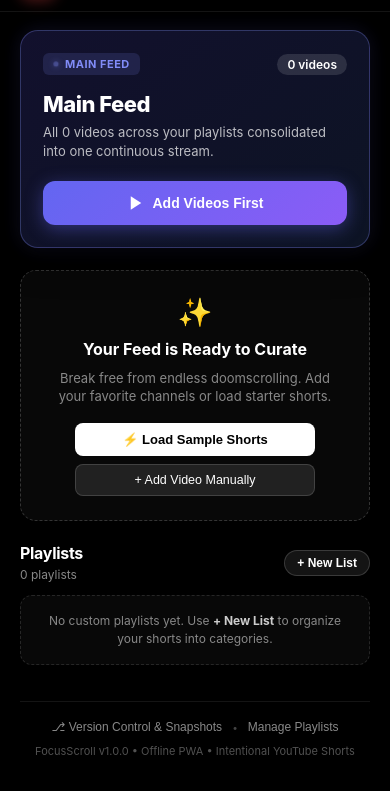
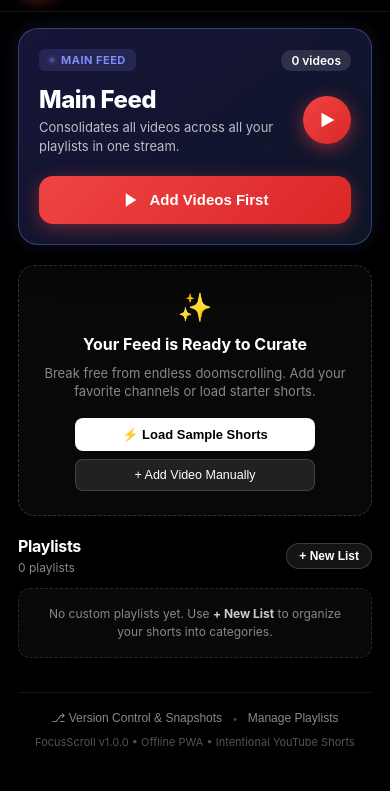
Before and after one commit to Lksharma906/focus-scroll, a website built with Vite: page index.html in a window 390 px wide. Shown: the part 53-844 px from the top of the page. Built offline with nearby package versions, Linux system fonts and the light colour scheme.

Commit message:
fix(mobile): resolve iPhone hero card shrinking and enable tap-to-play on Main Feed

```diff
--- a/src/components/home.ts
+++ b/src/components/home.ts
@@ -84,7 +84,7 @@ export class HomeScreen {
 
         <main class="home-main-scroll">
           <!-- Featured Hero: Main Feed -->
-          <section class="home-hero-card">
+          <section class="home-hero-card" id="home-hero-card" title="Tap to Play Main Feed">
             <div class="hero-top-row">
               <div class="hero-badge">
                 <span class="pulse-dot"></span>
@@ -94,10 +94,21 @@ export class HomeScreen {
             </div>
 
             <div class="hero-info">
-              <h2 class="hero-heading">Main Feed</h2>
-              <p class="hero-subtext">
-                All ${totalVideos} videos across your playlists consolidated into one continuous stream.
-              </p>
+              <div class="hero-heading-row">
+                <div class="hero-heading-text">
+                  <h2 class="hero-heading">Main Feed</h2>
+                  <p class="hero-subtext">
+                    ${totalVideos > 0
+                      ? `All ${totalVideos} videos across your playlists in one continuous stream.`
+                      : 'Consolidates all videos across all your playlists in one stream.'}
+                  </p>
+                </div>
+                <div class="hero-play-circle" id="home-hero-circle-btn" title="Play Main Feed" aria-label="Play Main Feed">
+                  <svg width="22" height="22" viewBox="0 0 24 24" fill="currentColor">
+                    <polygon points="6 4 20 12 6 20 6 4"></polygon>
+                  </svg>
+                </div>
+              </div>
 
               ${
                 previewThumbs.length > 0
@@ -111,6 +122,7 @@ export class HomeScreen {
                       `
                         )
                         .join('')}
+                      <span class="hero-thumb-more">${totalVideos} short${totalVideos === 1 ? '' : 's'} ready</span>
                     </div>`
                   : ''
               }
@@ -245,8 +257,9 @@ export class HomeScreen {
       this.callbacks.onOpenDrawer();
     });
 
-    // Main Feed Hero actions
-    this.element.querySelector('#home-hero-play-btn')?.addEventListener('click', async () => {
+    // Main Feed Hero actions - whole card or button triggers playback
+    const heroCard = this.element.querySelector('#home-hero-card');
+    heroCard?.addEventListener('click', async () => {
       const consolidated = await this.storage.getConsolidatedVideos();
       if (consolidated.length === 0) {
         this.callbacks.onOpenDrawer('default');
--- a/src/player/controller.ts
+++ b/src/player/controller.ts
@@ -28,6 +28,16 @@ export class PlayerController implements IPlayerController {
     await loadYouTubeIFrameAPI();
 
     return new Promise((resolve) => {
+      let resolved = false;
+      const done = () => {
+        if (!resolved) {
+          resolved = true;
+          resolve();
+        }
+      };
+
+      const timer = setTimeout(done, 2500);
+
       const YT = (window as unknown as { YT: { Player: new (id: string, opts: unknown) => YTPlayerInstance } }).YT;
       this.player = new YT.Player(config.containerId, {
         width: '100%',
@@ -35,7 +45,8 @@ export class PlayerController implements IPlayerController {
         playerVars: buildYouTubePlayerVars(),
         events: {
           onReady: () => {
-            resolve();
+            clearTimeout(timer);
+            done();
           },
           onStateChange: (event: { data: number }) => {
             this.handleYTStateChange(event.data);
--- a/src/storage/db.ts
+++ b/src/storage/db.ts
@@ -273,11 +273,24 @@ export class StorageManager implements IStorageManager {
     const seen = new Set<string>();
     const allVideos: VideoEntry[] = [];
 
-    for (const list of store.lists) {
-      for (const item of list.items) {
-        if (!seen.has(item.id)) {
+    if (Array.isArray(store.items)) {
+      for (const item of store.items) {
+        if (item && item.id && !seen.has(item.id)) {
           seen.add(item.id);
           allVideos.push(item);
+        }
+      }
+    }
+
+    if (Array.isArray(store.lists)) {
+      for (const list of store.lists) {
+        if (Array.isArray(list.items)) {
+          for (const item of list.items) {
+            if (item && item.id && !seen.has(item.id)) {
+              seen.add(item.id);
+              allVideos.push(item);
+            }
+          }
         }
       }
     }
--- a/src/styles/main.css
+++ b/src/styles/main.css
@@ -1448,27 +1448,36 @@ html, body {
 }
 
 .home-main-scroll {
-  flex: 1;
+  flex: 1 1 auto;
+  min-height: 0;
   overflow-y: auto;
   -webkit-overflow-scrolling: touch;
-  padding: 18px 20px calc(var(--safe-bottom) + 32px);
-  display: flex;
-  flex-direction: column;
-  gap: 22px;
+  padding: 16px 18px calc(var(--safe-bottom) + 36px);
+  display: flex;
+  flex-direction: column;
+  gap: 20px;
 }
 
 /* Hero Consolidated Card */
 .home-hero-card {
-  border-radius: 18px;
-  background: linear-gradient(145deg, rgba(30, 27, 75, 0.6) 0%, rgba(15, 23, 42, 0.85) 100%);
-  border: 1px solid rgba(129, 140, 248, 0.3);
-  box-shadow: 0 12px 36px -4px rgba(0, 0, 0, 0.6), 0 0 20px rgba(99, 102, 241, 0.15);
-  padding: 22px;
-  display: flex;
-  flex-direction: column;
-  gap: 16px;
+  flex-shrink: 0;
+  border-radius: 20px;
+  background: linear-gradient(145deg, rgba(30, 27, 75, 0.75) 0%, rgba(15, 23, 42, 0.92) 100%);
+  border: 1px solid rgba(129, 140, 248, 0.35);
+  box-shadow: 0 12px 36px -4px rgba(0, 0, 0, 0.6), 0 0 24px rgba(99, 102, 241, 0.18);
+  padding: 20px;
+  display: flex;
+  flex-direction: column;
+  gap: 14px;
   position: relative;
   overflow: hidden;
+  cursor: pointer;
+  -webkit-tap-highlight-color: transparent;
+  transition: transform 0.15s ease, border-color 0.2s ease, box-shadow 0.2s ease;
+}
+
+.home-hero-card:active {
+  transform: scale(0.985);
 }
 
 .hero-top-row {
@@ -1517,31 +1526,65 @@ html, body {
 .hero-info {
   display: flex;
   flex-direction: column;
-  gap: 6px;
+  gap: 8px;
+}
+
+.hero-heading-row {
+  display: flex;
+  align-items: center;
+  justify-content: space-between;
+  gap: 12px;
+}
+
+.hero-heading-text {
+  flex: 1;
+  min-width: 0;
 }
 
 .hero-heading {
-  font-size: 22px;
+  font-size: 24px;
   font-weight: 800;
   letter-spacing: -0.5px;
   color: #fff;
+  margin: 0;
 }
 
 .hero-subtext {
   font-size: 13px;
   color: rgba(255, 255, 255, 0.72);
   line-height: 1.45;
+  margin-top: 4px;
+}
+
+.hero-play-circle {
+  width: 48px;
+  height: 48px;
+  border-radius: 50%;
+  background: linear-gradient(135deg, #ef4444 0%, #dc2626 100%);
+  color: #fff;
+  display: flex;
+  align-items: center;
+  justify-content: center;
+  flex-shrink: 0;
+  box-shadow: 0 4px 18px rgba(239, 68, 68, 0.5);
+  transition: transform 0.15s ease, box-shadow 0.15s ease;
+}
+
+.home-hero-card:hover .hero-play-circle,
+.home-hero-card:active .hero-play-circle {
+  transform: scale(1.08);
+  box-shadow: 0 6px 22px rgba(239, 68, 68, 0.65);
 }
 
 .hero-thumb-strip {
   display: flex;
   align-items: center;
-  margin-top: 10px;
+  margin-top: 8px;
 }
 
 .hero-thumb-wrap {
-  width: 50px;
-  height: 50px;
+  width: 46px;
+  height: 46px;
   border-radius: 10px;
   overflow: hidden;
   border: 2px solid #000;
@@ -1549,6 +1592,7 @@ html, body {
   box-shadow: 0 4px 10px rgba(0, 0, 0, 0.5);
   background: #111;
   position: relative;
+  flex-shrink: 0;
 }
 
 .hero-thumb-img {
@@ -1557,28 +1601,37 @@ html, body {
   object-fit: cover;
 }
 
+.hero-thumb-more {
+  font-size: 11px;
+  color: rgba(255, 255, 255, 0.7);
+  margin-left: 20px;
+  font-weight: 600;
+}
+
 .hero-actions-row {
   display: flex;
   gap: 10px;
-  margin-top: 4px;
+  margin-top: 6px;
 }
 
 .btn-hero-play {
-  flex: 1;
-  display: flex;
-  align-items: center;
-  justify-content: center;
-  gap: 8px;
-  background: linear-gradient(135deg, #6366f1 0%, #8b5cf6 100%);
-  color: #fff;
-  font-size: 14px;
+  width: 100%;
+  min-height: 48px;
+  display: flex;
+  align-items: center;
+  justify-content: center;
+  gap: 10px;
+  background: linear-gradient(135deg, #ef4444 0%, #dc2626 100%);
+  color: #fff;
+  font-size: 15px;
   font-weight: 700;
   padding: 13px 20px;
-  border-radius: 12px;
+  border-radius: 14px;
   border: none;
   cursor: pointer;
-  box-shadow: 0 4px 18px rgba(99, 102, 241, 0.4);
+  box-shadow: 0 4px 18px rgba(239, 68, 68, 0.4);
   transition: transform 0.15s ease, box-shadow 0.15s ease;
+  -webkit-tap-highlight-color: transparent;
 }
 
 .btn-hero-play:active {
@@ -1605,6 +1658,7 @@ html, body {
 
 /* Empty State Card */
 .home-empty-card {
+  flex-shrink: 0;
   background: rgba(255, 255, 255, 0.03);
   border: 1px dashed rgba(255, 255, 255, 0.18);
   border-radius: 16px;
@@ -1644,6 +1698,7 @@ html, body {
 
 /* Playlists Section */
 .home-playlists-section {
+  flex-shrink: 0;
   display: flex;
   flex-direction: column;
   gap: 12px;
@@ -1705,6 +1760,7 @@ html, body {
 }
 
 .playlist-card {
+  flex-shrink: 0;
   display: flex;
   align-items: center;
   gap: 14px;
@@ -1828,6 +1884,7 @@ html, body {
 
 /* Home Footer */
 .home-bottom-footer {
+  flex-shrink: 0;
   display: flex;
   flex-direction: column;
   align-items: center;
```
Also changed, not shown: tests/unit/homescreen-and-consolidated-feed.test.ts (+7 -0 lines).
